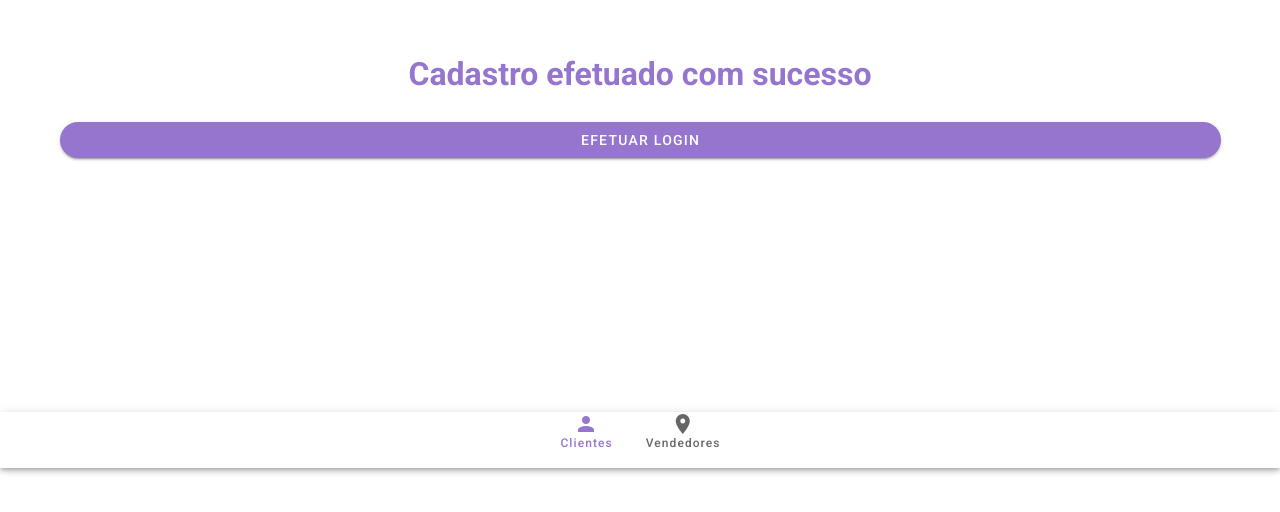
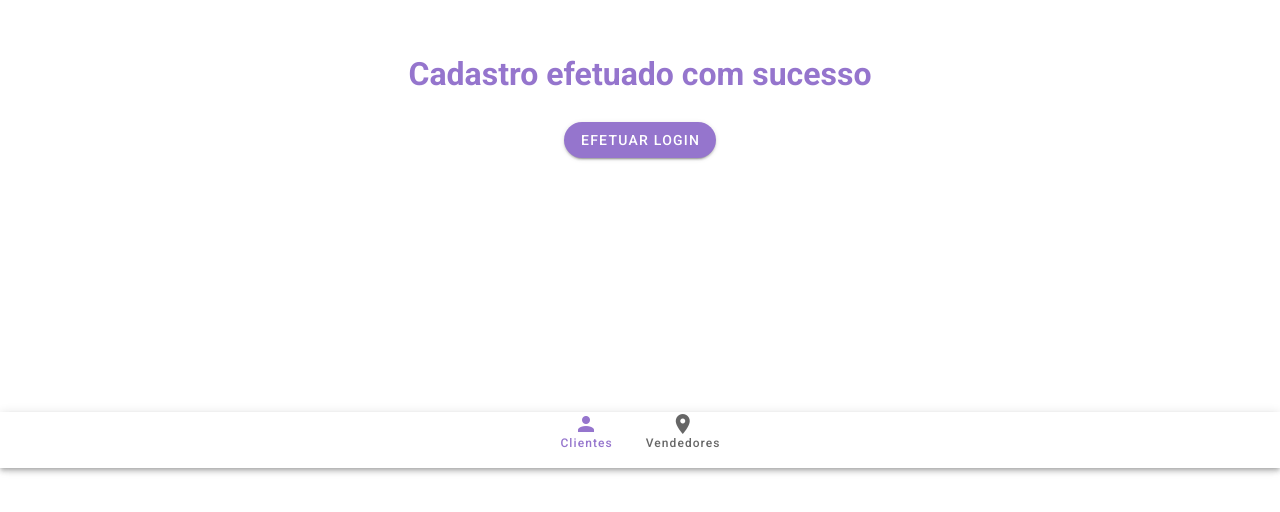
Before and after one commit to IgorWestermann/hackathon-iteris-time27, a Vue app: page /registersucess in a window 1280 px wide. Shown: the part 332-844 px from the top of the page. Built offline with nearby package versions, Linux system fonts and the light colour scheme.

Commit message:
Ajustado página de registro de estabelecimento

```diff
--- a/src/views/RegisterSucessPage.vue
+++ b/src/views/RegisterSucessPage.vue
@@ -2,9 +2,16 @@
   <v-container>
     <div class="sucess-page">
       <h1 class="text-center page-title">Cadastro efetuado com sucesso</h1>
-      <v-btn class="login-btn" rounded color="deep-purple lighten-2 mt-6" dark>
-        Efetuar Login
-      </v-btn>
+      <router-link to="/vendedor">
+        <v-btn
+          class="login-btn mt-6"
+          rounded
+          color="deep-purple lighten-2"
+          dark
+        >
+          Efetuar Login
+        </v-btn>
+      </router-link>
     </div>
   </v-container>
 </template>
@@ -21,13 +28,10 @@ export default {
   display: flex;
   flex-direction: column;
   justify-content: center;
+  align-items: center;
 }
 
 .sucess-page a {
   text-decoration: none;
 }
-
-.sucess-img {
-  width: 86px;
-}
 </style>
--- a/src/views/SellerLoginPage.vue
+++ b/src/views/SellerLoginPage.vue
@@ -3,40 +3,47 @@
     <div class="login">
       <h2 class="ml-2">Login</h2>
       <v-form ref="form" v-model="valid" lazy-validation>
-        <v-text-field class="ml-2 mr-2"
+        <v-text-field
+          class="ml-2 mr-2"
           v-model="email"
           :rules="emailRules"
           label="E-mail"
         ></v-text-field>
 
-        <v-text-field class="ml-2 mr-2"
+        <v-text-field
+          class="ml-2 mr-2"
           v-model="email"
           :rules="emailRules"
           label="Senha"
         ></v-text-field>
 
         <router-link to="/">
-          <v-btn color="success" class="mr-4 ml-2" @click="validate"> Login </v-btn>
+          <v-btn color="success" class="mr-4 ml-2" @click="validate">
+            Login
+          </v-btn>
         </router-link>
 
-        <router-link to="/cadastro">
+        <router-link to="/registervendor">
           <v-btn color="" @click="resetValidation"> Cadastre-se </v-btn>
         </router-link>
       </v-form>
 
-      <v-checkbox v-model="checkbox" :label="'Manter-me logado'" class="ml-2"></v-checkbox>
+      <v-checkbox
+        v-model="checkbox"
+        :label="'Manter-me logado'"
+        class="ml-2"
+      ></v-checkbox>
     </div>
   </v-container>
 </template>
 
 <script>
 export default {
-  name: "SellerLoginPage",
+  name: 'SellerLoginPage',
 };
 </script>
 
 <style scoped>
-
 .login-page a {
   text-decoration: none;
 }
--- a/src/views/VendorRegisterPage.vue
+++ b/src/views/VendorRegisterPage.vue
@@ -37,11 +37,18 @@
       ></v-text-field>
 
       <div class="register-page-btns">
-        <v-btn rounded color="deep-purple lighten-2" dark> Cadastrar </v-btn>
+        <router-link to="/registersucess">
+          <v-btn rounded color="deep-purple lighten-2" dark>
+            Cadastrar
+          </v-btn></router-link
+        >
         <v-btn rounded color="deep-purple lighten-2" @click="reset" dark>
           Limpar
         </v-btn>
-        <v-btn rounded color="deep-purple lighten-2" dark> Cancelar </v-btn>
+
+        <router-link to="/">
+          <v-btn rounded color="deep-purple lighten-2" dark> Cancelar </v-btn>
+        </router-link>
       </div>
     </v-form>
   </v-container>
@@ -73,4 +80,8 @@ export default {
   display: flex;
   justify-content: space-around;
 }
+
+.register-page-btns a {
+  text-decoration: none;
+}
 </style>
```
Also changed, not shown: src/assets/register-ok.png (deleted).
